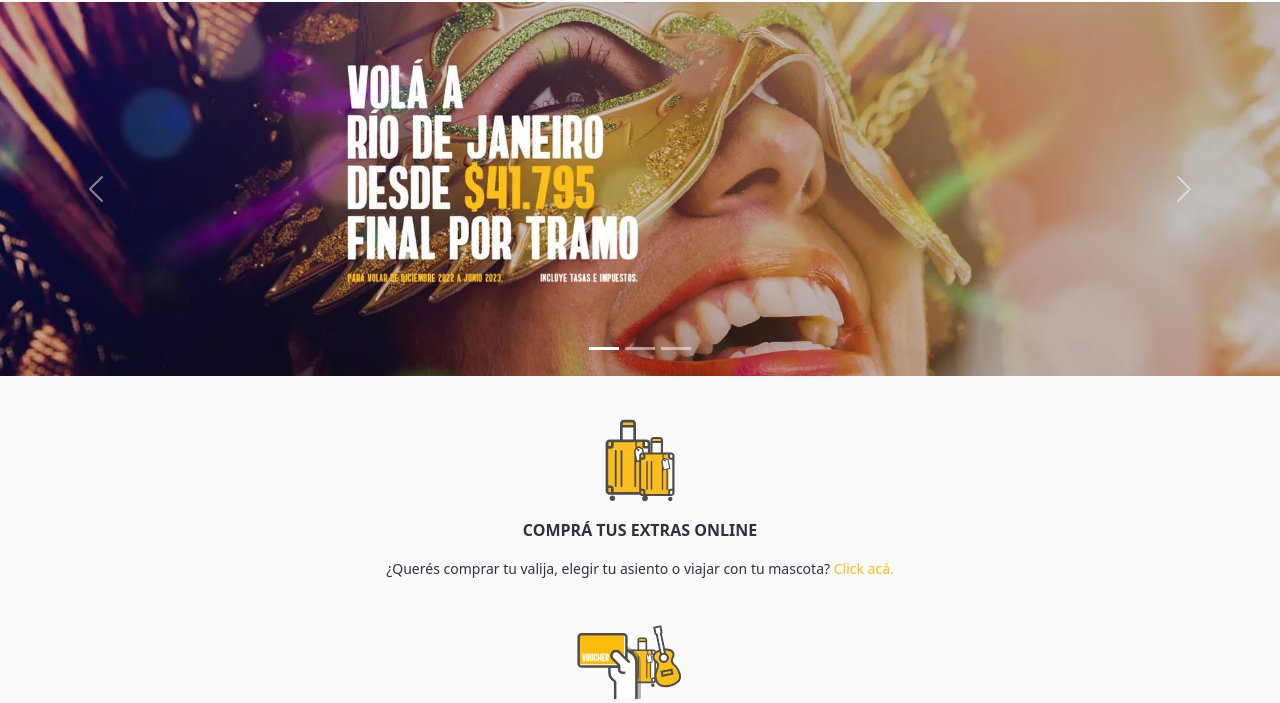
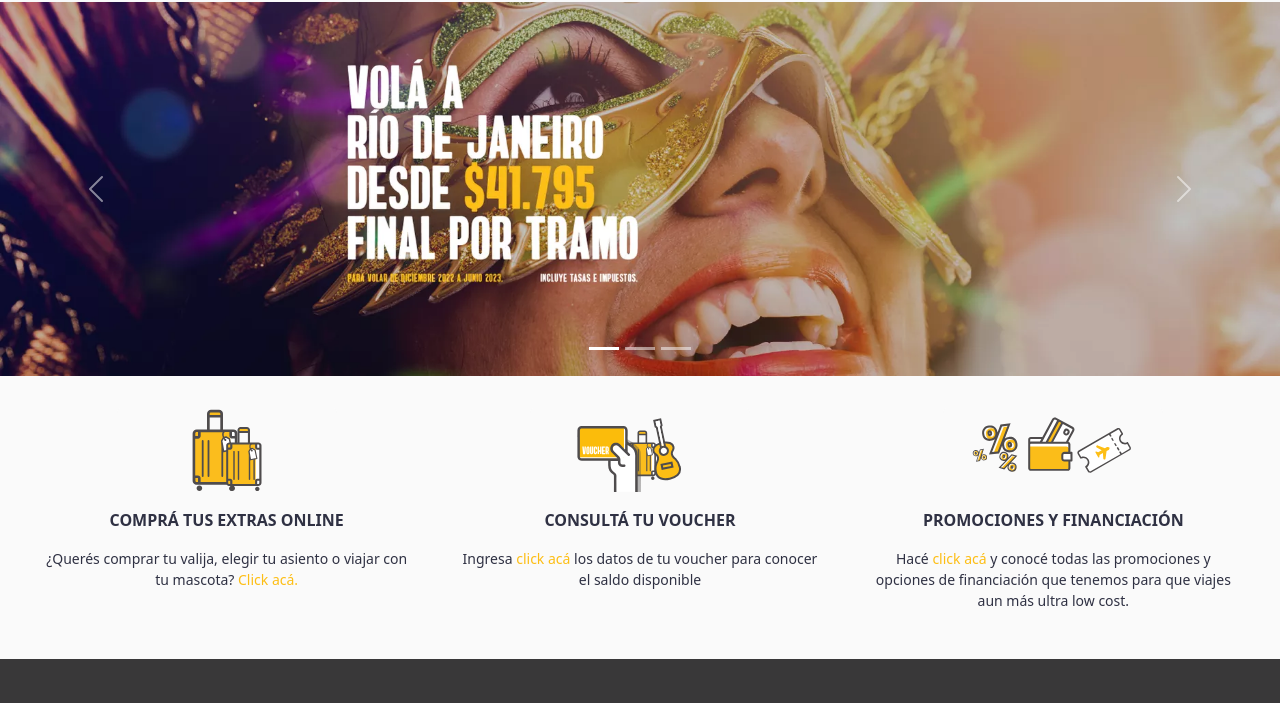
Before and after one commit to ignaciobockl/PFMartinBockl, a website: page index.html in a window 1280 px wide. Shown: the part 65-768 px from the top of the page. Drawn offline with nearby package versions, Linux system fonts and the light colour scheme.

Commit message:
main card informacion full resposive - listo

```diff
--- a/index.html
+++ b/index.html
@@ -162,7 +162,7 @@
       <div class="container mainContainer">
         <!-- Card Informacion -->
         <div class="row">
-          <div class="col-xs-12 mainColCard">
+          <div class="col-xs-12 col-md-4 mainColCard">
             <div class="card mainColCardInfo">
               <img
                 alt="equipaje"
@@ -185,7 +185,7 @@
             </div>
           </div>
 
-          <div class="col-xs-12 mainColCard">
+          <div class="col-xs-12 col-md-4 mainColCard">
             <div class="card mainColCardInfo">
               <img
                 alt="voucher"
@@ -208,7 +208,7 @@
             </div>
           </div>
 
-          <div class="col-xs-12 mainColCard">
+          <div class="col-xs-12 col-md-4 mainColCard">
             <div class="card mainColCardInfo">
               <img
                 alt="promociones"
--- a/styles/scss/_body.scss
+++ b/styles/scss/_body.scss
@@ -6,6 +6,10 @@
   text-decoration: none;
 }
 
+@mixin maxWidthContainer {
+    max-width: 2500px;
+}
+
 @mixin paddingContainer {
   padding-bottom: 2rem;
   padding-left: 2rem;
--- a/styles/scss/styles.scss
+++ b/styles/scss/styles.scss
@@ -247,7 +247,7 @@ footer > div {
 
 @media screen and (min-width: 576px) {
   .footerContainer {
-    max-width: 2500px;
+    @include maxWidthContainer;
   }
 
   .footerColDefensaConsumidor {
@@ -258,6 +258,10 @@ footer > div {
 
   .footerColSobreNosotros {
     padding-top: 15px;
+  }
+
+  .mainContainer {
+    @include maxWidthContainer;
   }
 }
 
@@ -271,6 +275,13 @@ footer > div {
 
   .headerImg {
     min-height: 336px;
+  }
+
+  .mainColCardInfo {
+    margin-bottom: 0;
+    margin-left: 10px;
+    margin-right: 10px;
+    margin-top: 0;
   }
 
   .navItem {
```
Also changed, not shown: styles/css/styles.css.
